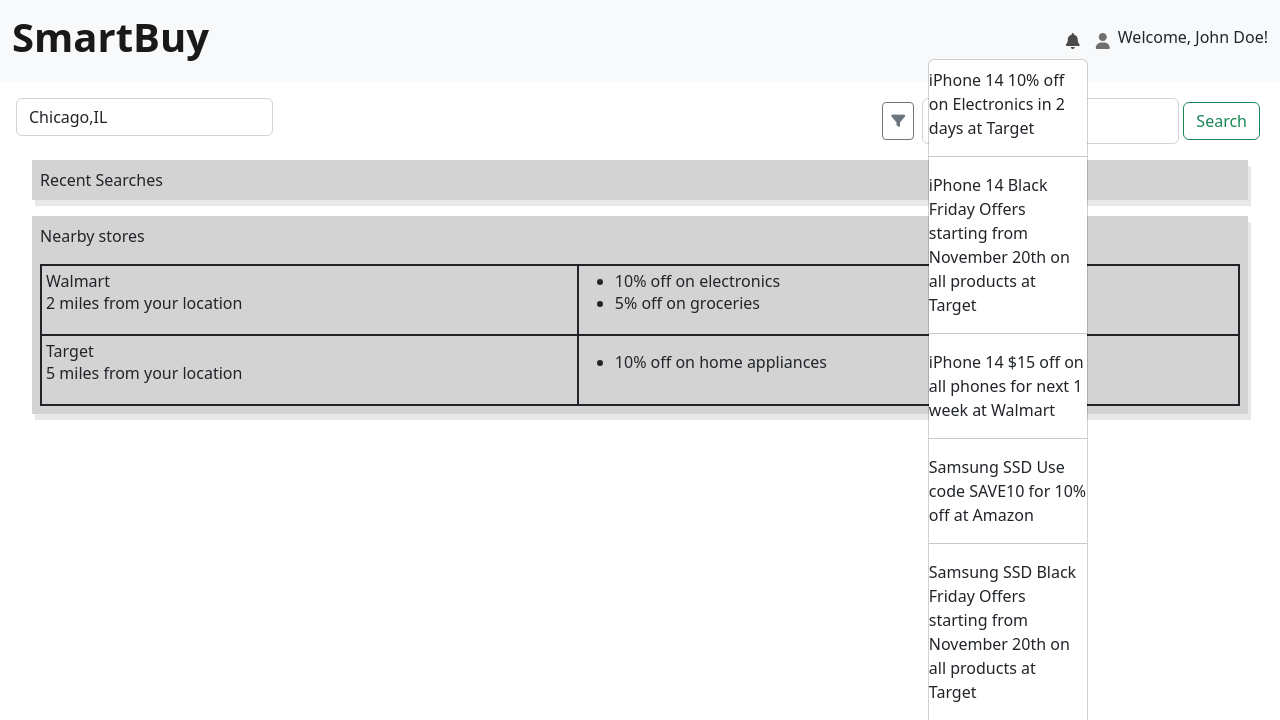
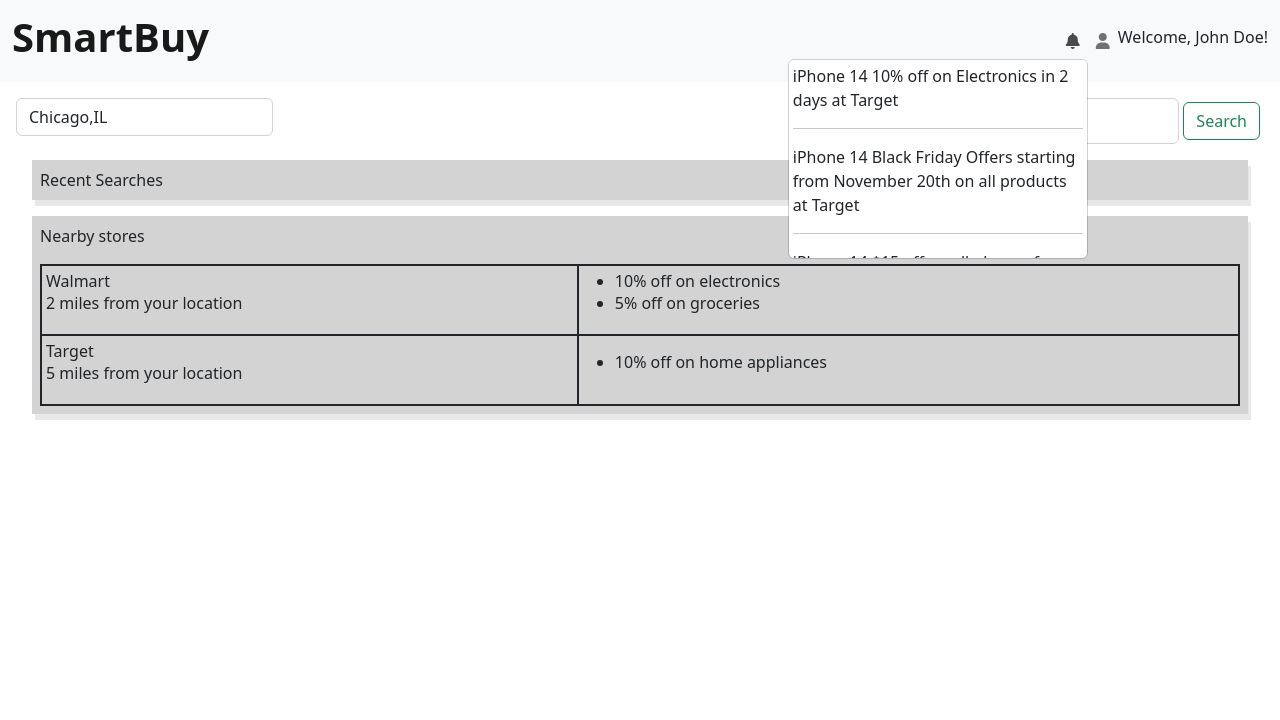
Before and after one commit to jjohnit/SmartBuy, a plain HTML site: page index.html in a window 1280 px wide. Both pictures are taken after a click on the button 1072 px from the left and 41 px from the top of the page. Shown: the top 720 px of the page. Drawn offline with nearby package versions, Linux system fonts and the light colour scheme.

Commit message:
Scrollbar for notifications

```diff
--- a/styles.css
+++ b/styles.css
@@ -66,3 +66,12 @@
     width: 25px;
     height: 25px;
 }
+
+#notifications{
+    width: 300px;
+    height: 200px;
+    overflow-y: scroll;
+    /*scrollbar-color: rebeccapurple green;*/
+    scrollbar-width: thin;
+    padding: 4px;
+  }
```
